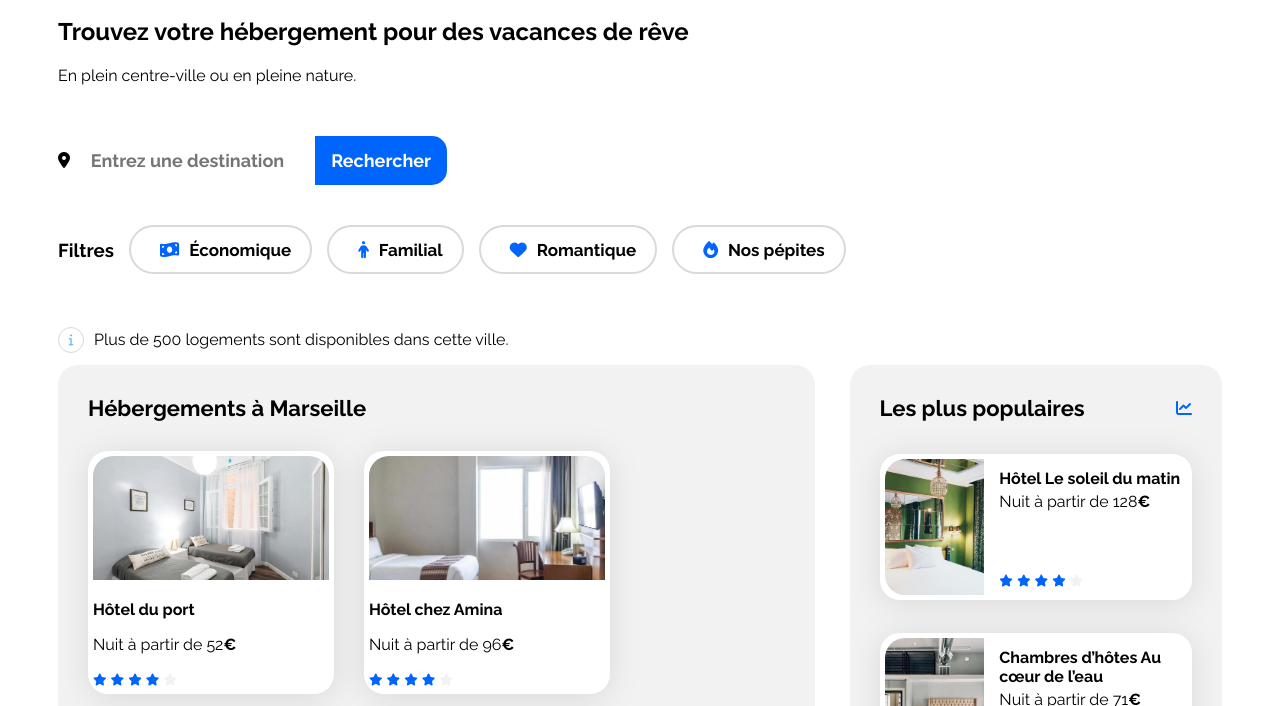
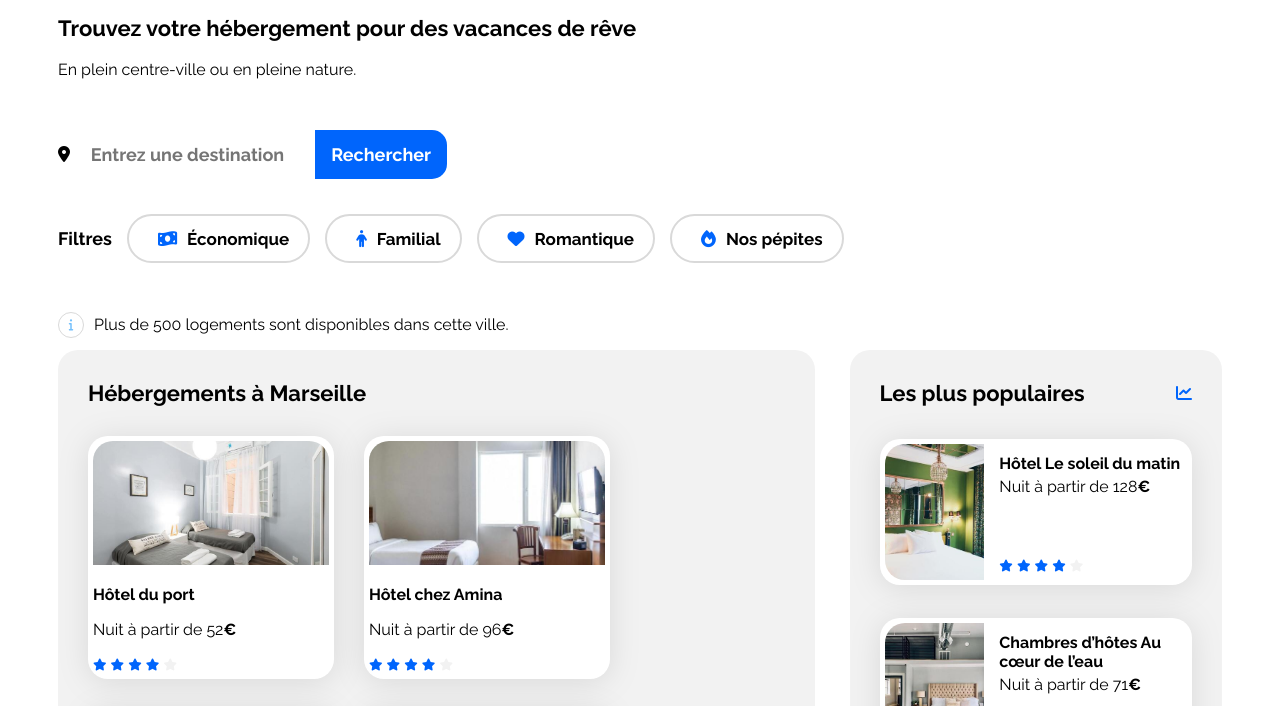
Before and after one commit to matrasit/Booki, a plain HTML site: page index.html in a window 1280 px wide. Shown: the part 72-778 px from the top of the page. Drawn offline with Linux system fonts and the light colour scheme.

Commit message:
correction structure html avec w3c

```diff
--- a/css/style.css
+++ b/css/style.css
@@ -168,6 +168,11 @@ nav a:hover{
     gap: 35px;
 
 }
+h1{
+    font-size: 22px;
+    font-weight: 700;
+
+}
 .search-container, .info-container {
     display: flex;
     flex-direction: row;
@@ -228,6 +233,10 @@ nav a:hover{
     border: 2px solid #d9d9d9;
     padding: 4px 19px 4px 19px;
 
+}
+.filter-section h2{
+    font-size: 18px;
+    font-weight: 700;
 }
 .filter-container i{
     color: #0065FC;
--- a/index.html
+++ b/index.html
@@ -10,7 +10,7 @@
     <link href="https://fonts.googleapis.com/css2?family=Raleway:wght@400;500;700&display=swap" rel="stylesheet">
     <link rel="stylesheet" href="https://cdnjs.cloudflare.com/ajax/libs/font-awesome/6.2.1/css/all.min.css"
         integrity="sha512-MV7K8+y+gLIBoVD59lQIYicR65iaqukzvf/nwasF0nqhPay5w/9lJmVM2hMDcnK1OnMGCdVK+iQrJ7lzPJQd1w=="
-        crossorigin="anonymous" referrerpolicy="no-referrer" />
+        crossorigin="anonymous" referrerpolicy="no-referrer">
     <link rel="stylesheet" href="./css/style.css">
 </head>
 
@@ -30,12 +30,12 @@
         <main>
             <section class="search-section">
                 <div>
-                    <h2> Trouvez votre hébergement pour des vacances de rêve</h2>
+                    <h1> Trouvez votre hébergement pour des vacances de rêve</h1>
                     <p>En plein centre-ville ou en pleine nature.</p>
                 </div>
                 <div class="search-container">
                     <i class="fa-solid fa-location-dot" id="location-icon"></i>
-                    <form action="" method="get" class="search-form">
+                    <form method="get" class="search-form">
                         <label for="location" class="sr-only">Rechercher par ville</label>
                         <input type="search" name="location" id="location" placeholder="Entrez une destination">
 
@@ -44,7 +44,7 @@
                     </form>
                 </div>
                 <div class="filter-section">
-                    <h3>Filtres</h3>
+                    <h2>Filtres</h2>
                     <div class="filter-container">
                         <button class="filter-button"><i class="fa-solid fa-money-bill-wave"></i>Économique</button>
                         <button class="filter-button"><i class="fa-solid fa-person"></i>Familial</button>
@@ -319,6 +319,7 @@
                         <li><a href="#">Centre d'aide</a></li>
                         <li><a href="#">Nous contacter</a></li>
                     </ul>
+                </div>
             </div>
         </footer>
     </div>
```
